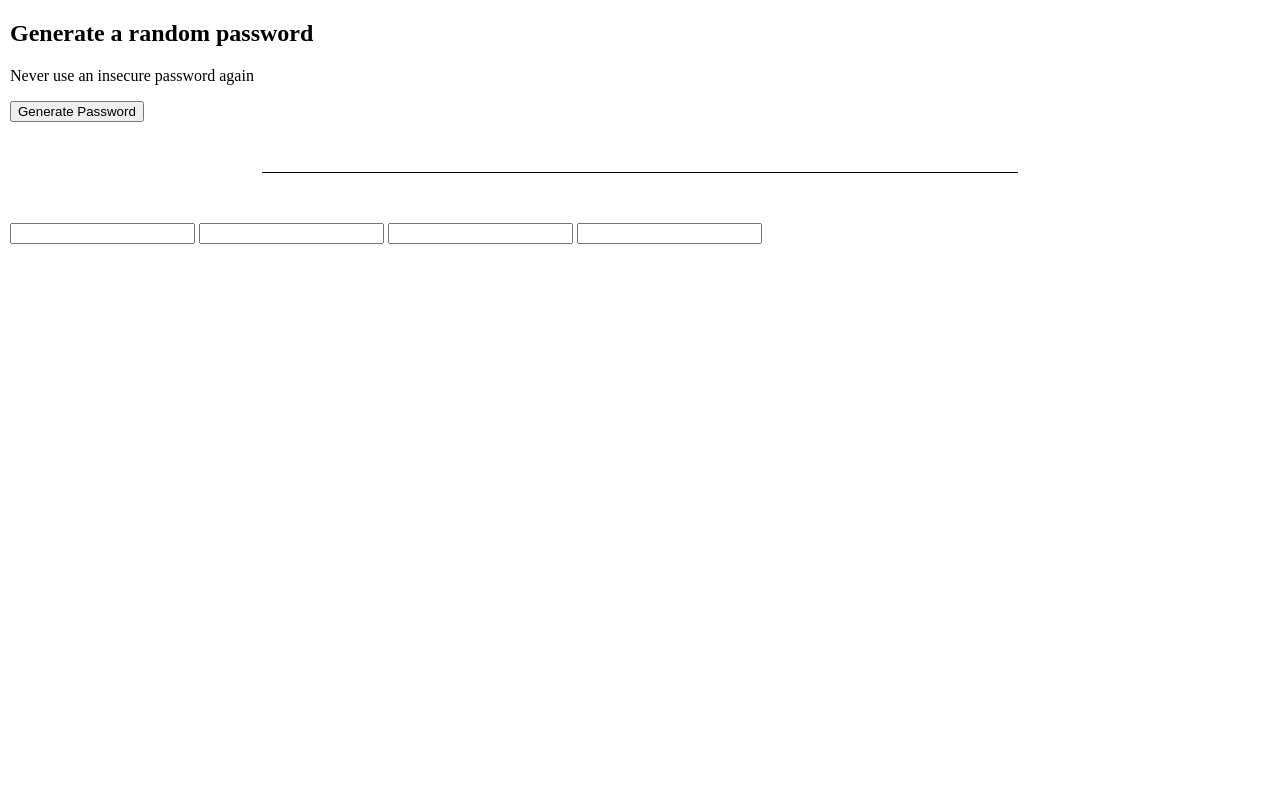
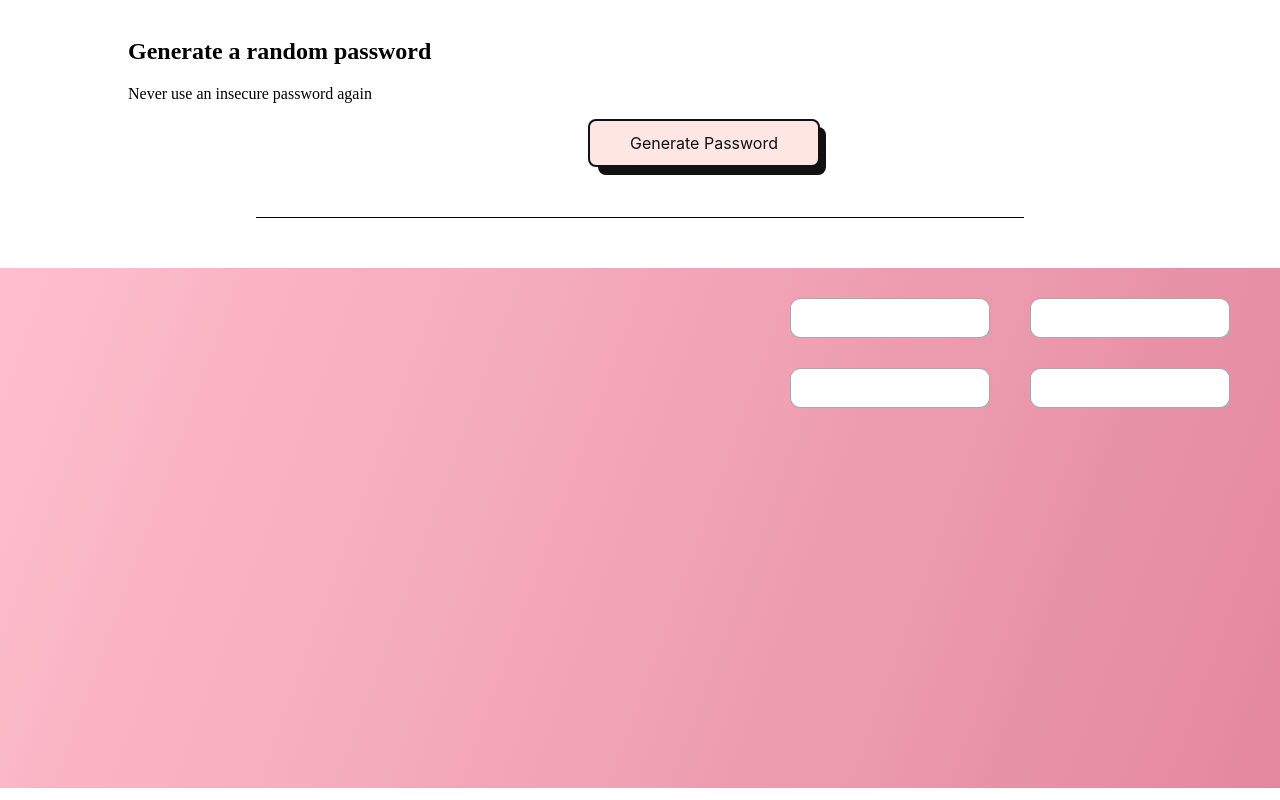
Before and after one commit to marianoeq/passwordGenerator, a plain HTML site: page index.html in a window 1280 px wide. Drawn offline with Linux system fonts and the light colour scheme.

Commit message:
styles added

```diff
--- a/styles.css
+++ b/styles.css
@@ -2,14 +2,121 @@ html,
 body {
   margin: 0;
   padding: 0;
+  width: 100%;
+  height: 100%;
+  overflow: hidden;
+}
+
+.container {
+  height: 100%;
+}
+.top-container {
+  margin-top: 3%;
+  margin-left: 10%;
+  margin-bottom: 3%;
+}
+.btn-container {
+  display: flex;
+  justify-content: center;
+}
+
+.button-56 {
+  align-items: center;
+  background-color: #fee6e3;
+  border: 2px solid #111;
+  border-radius: 8px;
+  box-sizing: border-box;
+  color: #111;
+  cursor: pointer;
+  display: flex;
+  font-family: Inter, sans-serif;
+  font-size: 16px;
+  height: 48px;
+  justify-content: center;
+  line-height: 24px;
   max-width: 100%;
-  max-height: 100%;
+  padding: 0 25px;
+  position: relative;
+  text-align: center;
+  text-decoration: none;
+  user-select: none;
+  -webkit-user-select: none;
+  touch-action: manipulation;
 }
-.container{
-    margin: 10px;
+
+.button-56:after {
+  background-color: #111;
+  border-radius: 8px;
+  content: "";
+  display: block;
+  height: 48px;
+  left: 0;
+  width: 100%;
+  position: absolute;
+  top: -2px;
+  transform: translate(8px, 8px);
+  transition: transform 0.2s ease-out;
+  z-index: -1;
 }
+
+.button-56:hover:after {
+  transform: translate(0, 0);
+}
+
+.button-56:active {
+  background-color: #ffdeda;
+  outline: 0;
+}
+
+.button-56:hover {
+  outline: 0;
+}
+
+@media (min-width: 768px) {
+  .button-56 {
+    padding: 0 40px;
+  }
+}
+
 .line-division {
   width: 60%;
-  border-top: 1px solid black;
+  border-top: 0.5px solid black;
   margin: 50px auto;
 }
+
+.bottom-container {
+  height: 65%;
+  background-image: linear-gradient(
+    290deg,
+    hsl(345deg 62% 71%) 0%,
+    hsl(345deg 64% 73%) 10%,
+    hsl(345deg 65% 74%) 19%,
+    hsl(345deg 67% 76%) 28%,
+    hsl(346deg 70% 77%) 37%,
+    hsl(346deg 72% 79%) 46%,
+    hsl(346deg 75% 80%) 55%,
+    hsl(346deg 78% 82%) 64%,
+    hsl(346deg 81% 83%) 73%,
+    hsl(346deg 86% 84%) 82%,
+    hsl(346deg 91% 86%) 91%,
+    hsl(346deg 97% 87%) 100%
+  );
+}
+
+.display-password {
+  display: grid;
+  grid-template-columns: 200px 200px;
+  grid-template-rows: 40px 40px;
+  column-gap: 40px;
+  row-gap: 30px;
+  justify-content: flex-end;
+  margin-right: 50px;
+  padding-top: 30px;
+}
+
+.input-style{
+    border: 1px solid rgba(0, 0, 0, 0.336);
+    border-radius: 10px;
+    font-size: 20px;
+    text-align: center;
+}
```
